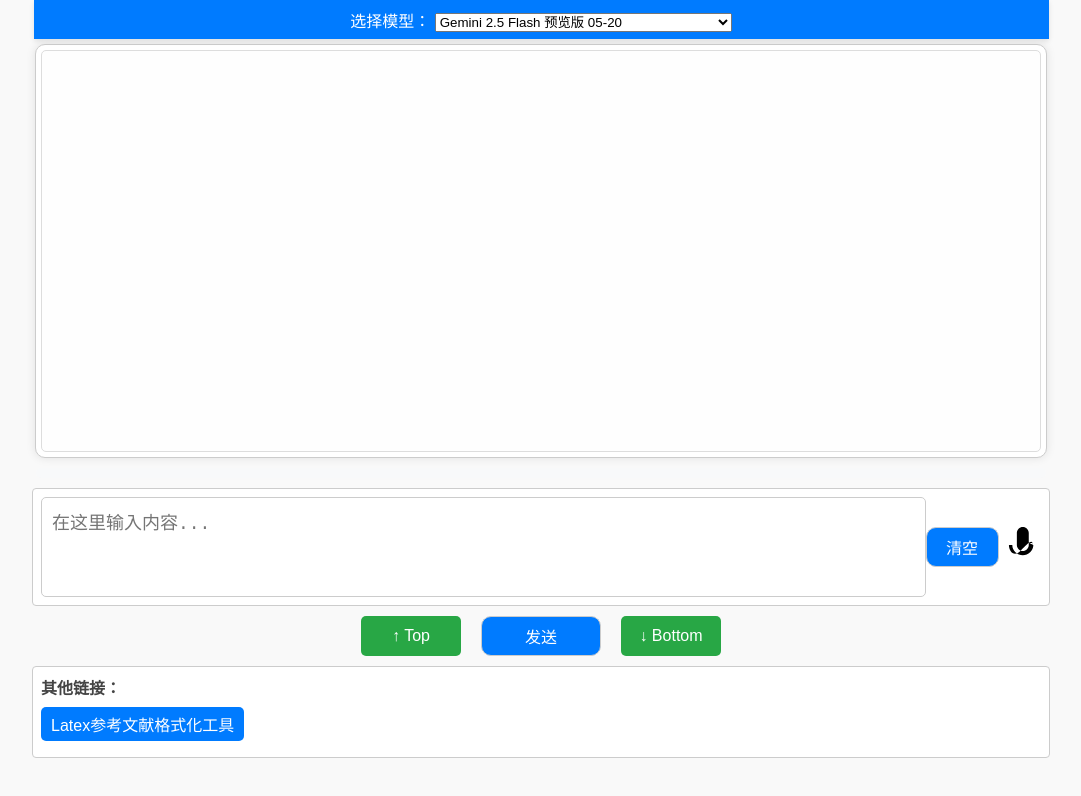
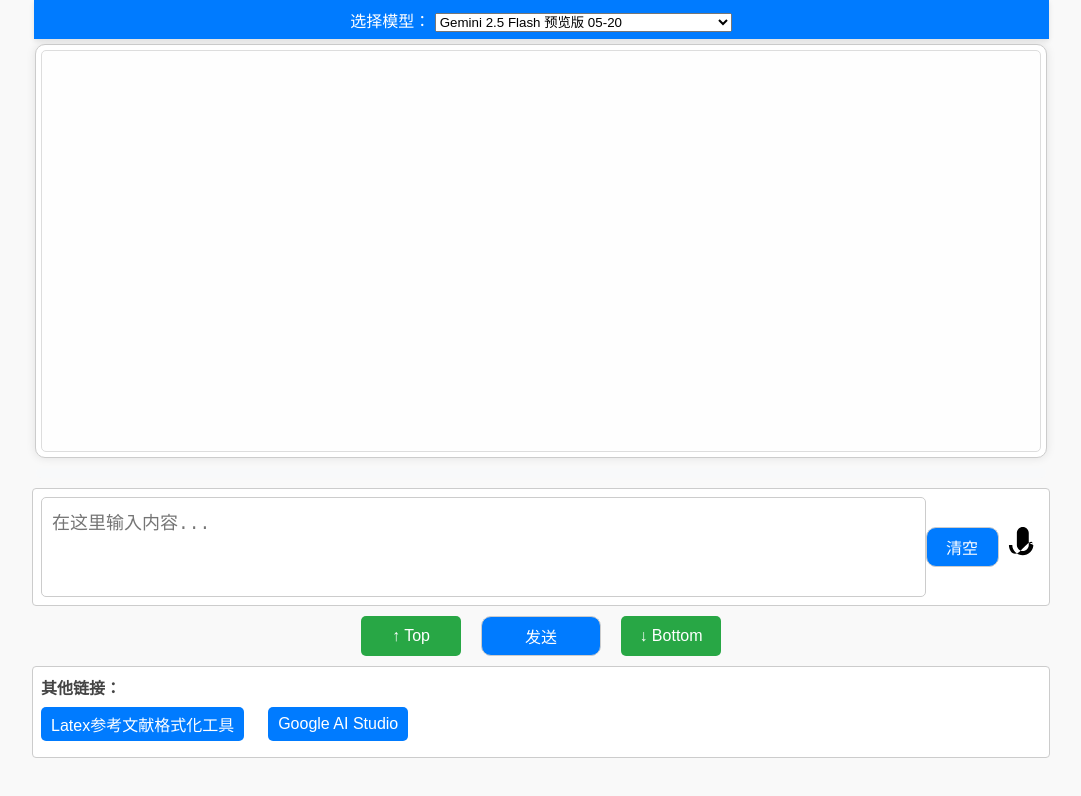
Before and after one commit to lj32782961/express-paperrefinement, a website: page index.html in a window 1280 px wide. Shown: the whole page, without its empty margins (99-1180 px from the left). Drawn offline with nearby package versions, Linux system fonts and the light colour scheme.

Commit message:
2025-06-04

```diff
--- a/index.html
+++ b/index.html
@@ -59,14 +59,16 @@
       </div>
       <!-- https://txttool.cn/editor-ckeditor/ -->
     </div>
- <div class="other-links-container">
-    <div class="other-links-title">其他链接：</div>
+    <div class="other-links-container">
+      <div class="other-links-title">其他链接：</div>
 
-    <div class="other-links-list">
-      <a href="https://endnote2latex.vercel.app/" target="_blank">Latex参考文献格式化工具</a>
+      <div class="other-links-list">
+        <a href="https://endnote2latex.vercel.app/" target="_blank">Latex参考文献格式化工具</a>
+        <a href="https://aistudio.google.com/prompts/new_chat" target="_blank">Google AI Studio</a>
+
+      </div>
 
     </div>
-  </div>
 
   </div>
 
--- a/public/style.css
+++ b/public/style.css
@@ -380,10 +380,12 @@ body {
   transition: color 0.2s;
   margin-bottom: 8px;
   min-width: 100px;
-  display: inline-block;
+  display: flex;
   background-color: #007bff;
   padding: 5px 10px;
   border-radius: 5px;
+  justify-content: center; /* 水平居中 */
+  align-items: center;    /* 垂直居中 */
 }
 
 .other-links-list a:hover {
```
